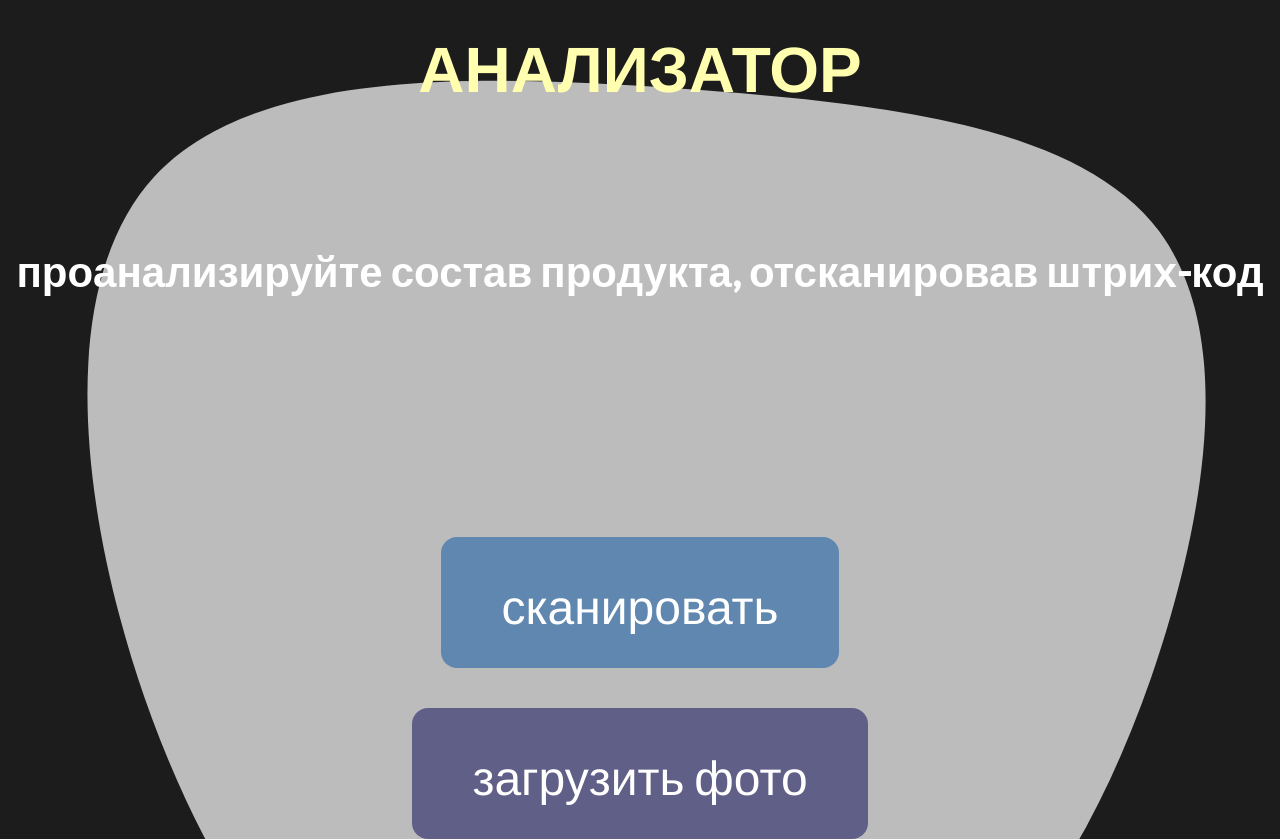
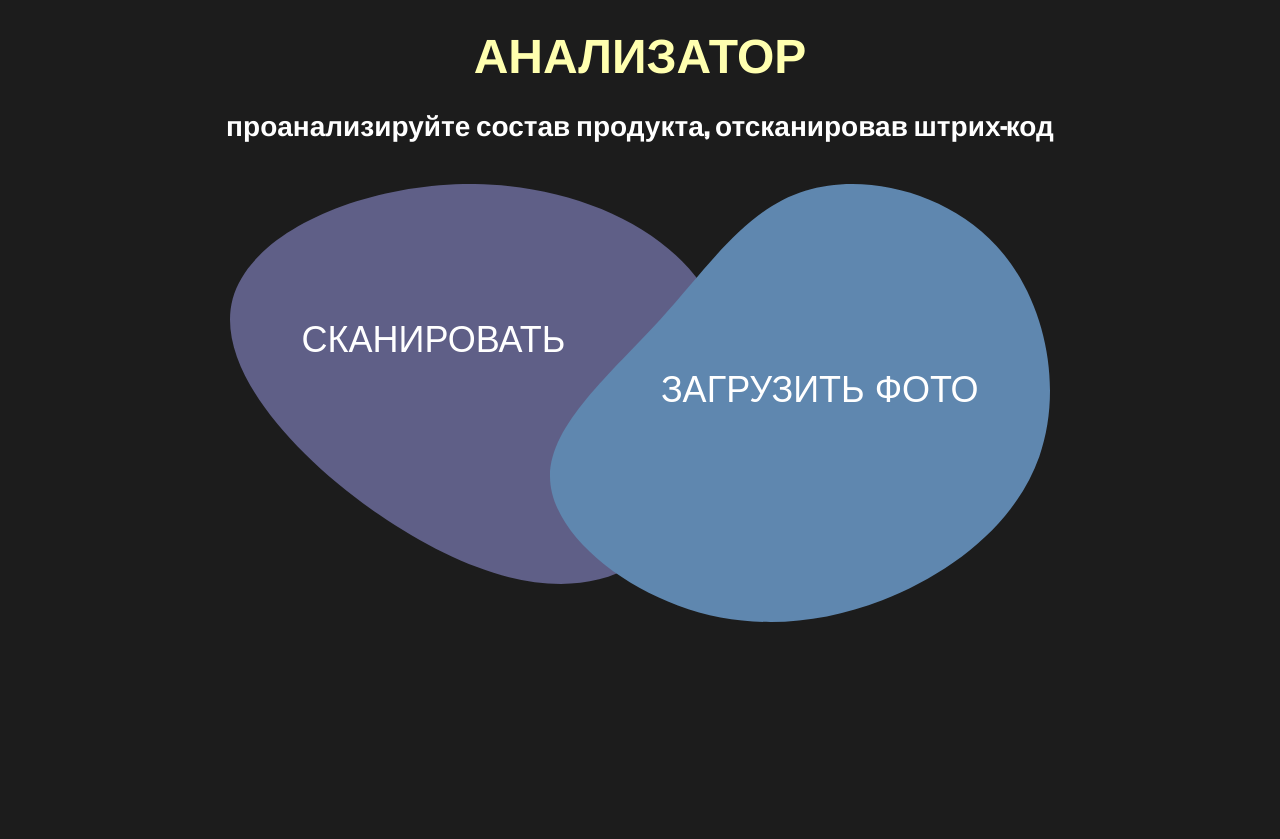
Before and after one commit to divineLush/analisator, a Django app: page / in a window 1280 px wide. After the commit the page ends 622 px from the top, so only its background shows below. Run offline with Django 4.2, Linux system fonts and the light colour scheme.

Commit message:
сверстал главную

```diff
--- /dev/null
+++ b/uploads/static/css/base.css
@@ -0,0 +1,86 @@
+@font-face {
+    font-family: 'Oswald';
+    src: url('/static/fonts/Oswald.ttf') format('truetype');
+    font-weight: normal;
+    font-size: normal;
+}
+
+@font-face {
+    font-family: 'Lato';
+    src: url('/static/fonts/Lato.ttf') format('truetype');
+    font-weight: normal;
+    font-size: normal;
+}
+
+*,
+*::after,
+*::before {
+    margin: 0;
+    padding: 0;
+    box-sizing: inherit;
+}
+
+html {
+    font-size: 62.5%;
+}
+
+body {
+    box-sizing: border-box;
+    background: #1c1c1c;
+    color: #fff;
+    font-size: 2.2rem;
+}
+
+button {
+    cursor: pointer;
+}
+
+.m-0 {
+    margin: 0;
+}
+
+.p-0 {
+    padding: 0;
+}
+
+.text-center {
+    text-align: center;
+}
+
+.font-primary {
+    font-family: 'Lato', Arial, sans-serif;
+}
+
+.font-secondary {
+    font-family: 'Oswald', Helvetica, sans-serif;
+}
+
+header {
+    padding: 1.6rem 0;
+}
+
+h1 {
+    font-size: 4.8rem;
+}
+
+h2 {
+    font-size: 2.8rem;
+}
+
+.mb-4 {
+    margin-bottom: 4rem;
+}
+
+.mb-8 {
+    margin-bottom: 8rem;
+}
+
+.mb-20 {
+    margin-bottom: 20rem;
+}
+
+@media (max-width: 768px) {
+    body {
+        background-color: red;
+    }
+}
--- a/uploads/static/css/main.css
+++ b/uploads/static/css/index.css
@@ -1,79 +1,3 @@
-@font-face {
-    font-family: 'Oswald';
-    src: url('/static/fonts/Oswald.ttf') format('opentype');
-    font-weight: normal;
-    font-size: normal;
-}
-
-@font-face {
-    font-family: 'Lato';
-    src: url('/static/fonts/Lato.ttf') format('opentype');
-    font-weight: normal;
-    font-size: normal;
-}
-
-*,
-*::after,
-*::before {
-    margin: 0;
-    padding: 0;
-    box-sizing: inherit;
-}
-
-html {
-    font-size: 62.5%;
-}
-
-body {
-    box-sizing: border-box;
-    background: #1c1c1c;
-    color: #fff;
-    font-size: 2.2rem;
-}
-
-.m-0 {
-    margin: 0;
-}
-
-.p-0 {
-    padding: 0;
-}
-
-.text-center {
-    text-align: center;
-}
-
-.font-primary {
-    font-family: 'Lato', Arial, sans-serif;
-}
-
-.font-secondary {
-    font-family: 'Oswald', Helvetica, sans-serif;
-}
-
-header {
-    padding: 1.6rem 0;
-    color: #ffffaf;
-    font-size: 3.2rem;
-}
-
-h2 {
-    font-size: 4.2rem;
-    padding: 4rem 0;
-}
-
-.mb-4 {
-    margin-bottom: 4rem;
-}
-
-.mb-8 {
-    margin-bottom: 8rem;
-}
-
-.mb-20 {
-    margin-bottom: 20rem;
-}
-
 .buttons {
     display: flex;
     flex-direction: column;
@@ -89,6 +13,32 @@ h2 {
     font-family: 'Oswald', Helvetica, sans-serif;
     width: fit-content;
     cursor: pointer;
+}
+
+.desktop-blobs-container {
+    max-width: 1024px;
+    width: 100%;
+    margin: 4rem auto 0;
+    position: relative;
+}
+
+.blob-desktop {
+    max-width: 500px;
+    position: absolute;
+    z-index: -1;
+    transition: transform .6s ease;
+}
+
+.blob-desktop._first {
+    top: 0;
+    left: 10%;
+    animation: slideRight 1s ease;
+}
+
+.blob-desktop._second {
+    top: 0;
+    right: 10%;
+    animation: slideLeft 1s ease;
 }
 
 .blob-mobile {
@@ -113,6 +63,10 @@ h2 {
     color: #fff;
 }
 
+.color-yellow {
+    color: #ffffaf;
+}
+
 .bg-blue {
     background: #5F87AF;
 }
@@ -129,12 +83,30 @@ h2 {
     animation: slideRight .8s ease;
 }
 
-@media (max-width: 1440px) {
-    /* код для десктопа */
+.mobile-only {
+    display: none;
 }
 
-@media (max-width: 360px) {
-    /* код для мобилы */
+.btn-text {
+    background: transparent;
+    padding: 2rem;
+    border: 0;
+    font-size: 3.6rem;
+    position: absolute;
+}
+
+.btn-text:hover + .blob-desktop {
+    transform: scale(1.1);
+}
+
+.btn-text._first {
+    top: 115px;
+    left: 15%;
+}
+
+.btn-text._second {
+    top: 165px;
+    right: 15%;
 }
 
 @keyframes slideIn {
--- a/uploads/templates/index.html
+++ b/uploads/templates/index.html
@@ -2,16 +2,24 @@
 <head>
     <title>My Awesome Site</title>
     {% load static %}
-    <link rel="stylesheet" href="{% static 'css/main.css' %}">
+    <link rel="stylesheet" href="{% static 'css/base.css' %}">
+    <link rel="stylesheet" href="{% static 'css/index.css' %}">
 </head>
-<body class="font-primary">
+<body class="font-secondary">
     <header>
-        <h1 class="font-secondary header-title text-center mb-8">АНАЛИЗАТОР</h1>
+        <h1 class="font-secondary color-yellow header-title text-center">АНАЛИЗАТОР</h1>
     </header>
     <main>
-        <h2 class="text-center mb-20">проанализируйте состав продукта, отсканировав штрих-код</h2>
-        <img class="blob-mobile" src="{% static 'svg/mobile.svg'%}">
-        <div class="buttons">
+        <h2 class="text-center">проанализируйте состав продукта, отсканировав штрих-код</h2>
+        <div class="desktop-blobs-container">
+            <button class="btn-text color-white _first">СКАНИРОВАТЬ</button>
+            <img class="blob-desktop _first" src="{% static 'svg/desktop-0.svg'%}">
+            <button class="btn-text color-white _second">ЗАГРУЗИТЬ ФОТО</button>
+            <img class="blob-desktop _second" src="{% static 'svg/desktop-1.svg'%}">
+        </div>
+
+        <img class="blob-mobile mobile-only" src="{% static 'svg/mobile.svg'%}">
+        <div class="buttons mobile-only">
             <button class="btn color-white bg-blue mb-4 transform-scale slide-left">сканировать</button>
             <button class="btn color-white bg-purple transform-scale slide-right">загрузить фото</button>
         </div>
```
Also changed, not shown: uploads/static/svg/desktop-0.svg (added), uploads/static/svg/desktop-1.svg (added).
